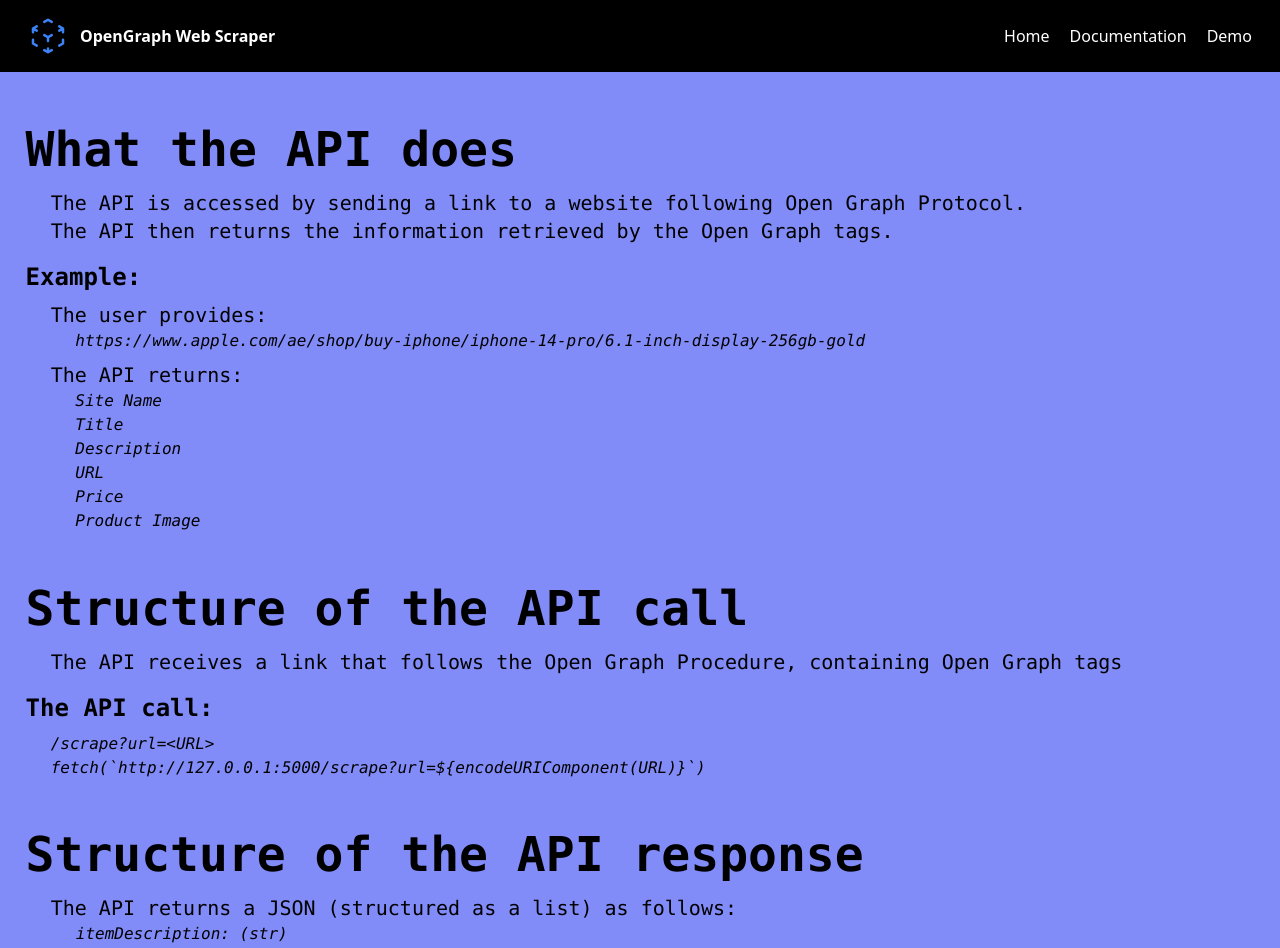
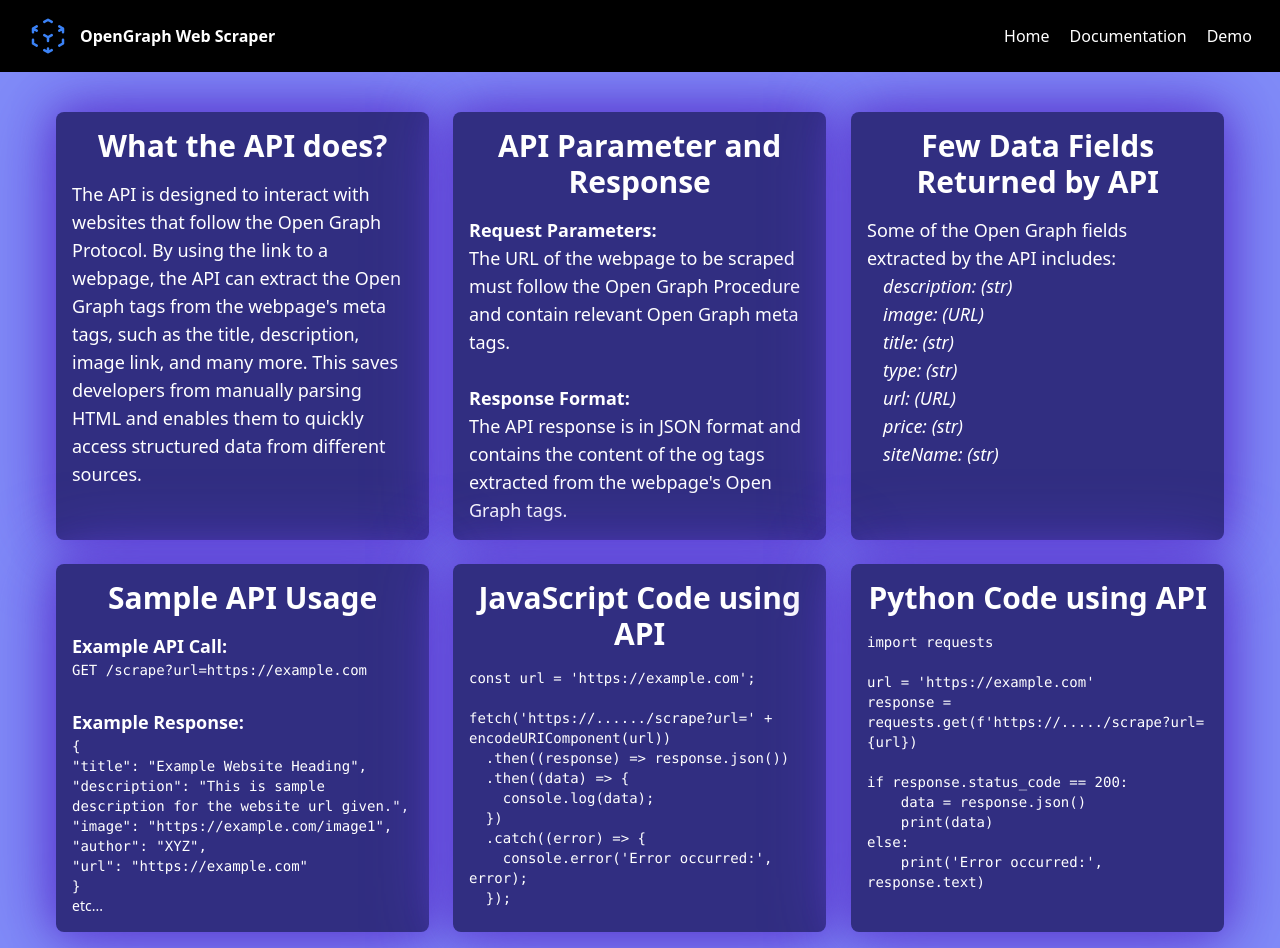
Before and after one commit to varuni24/OpenGraph-Web-Scraper, a React (Create React App) app in the folder react-frontend/: page /documentation in a window 1280 px wide. Shown: the top 948 px of the page. Built offline with nearby package versions, Linux system fonts and the light colour scheme.

Commit message:
changed the styling a bit evrywhere

```diff
--- a/react-frontend/package.json
+++ b/react-frontend/package.json
@@ -9,6 +9,7 @@
     "aos": "^2.3.4",
     "react": "^18.2.0",
     "react-dom": "^18.2.0",
+    "react-icons": "^4.10.1",
     "react-router": "^6.14.2",
     "react-router-dom": "^6.14.2",
     "react-scripts": "5.0.1",
--- a/react-frontend/src/App.js
+++ b/react-frontend/src/App.js
@@ -4,6 +4,7 @@ import HomePage from "./components/HomePage";
 import NavigationBar from "./components/NavigationBar";
 import DocumentationPage from "./components/DocumentationPage";
 import TryMePage from "./components/TryMePage";
+import FooterBar from "./components/FooterBar";
 import "./index.css";
 
 function App() {
@@ -17,6 +18,9 @@ function App() {
         <Route path="/documentation" element={<DocumentationPage />} />
         <Route path="/tryme" element={<TryMePage />} />
       </Routes>
+      <div>
+        <FooterBar />
+      </div>
     </div>
   );
 }
--- a/react-frontend/src/components/DocumentationPage.js
+++ b/react-frontend/src/components/DocumentationPage.js
@@ -1,144 +1,188 @@
-import React from 'react'
-import "../styles.css";
-import AOS from 'aos';
-import 'aos/dist/aos.css';
-
+import React from "react";
+import AOS from "aos";
+import "aos/dist/aos.css";
 
 function DocumentationPage() {
   AOS.init();
+
   return (
     <>
+      <div className="mt-0 flex items-center justify-center min-h-screen bg-indigo-400">
+        <div className="mx-10 my-20 grid grid-rows-1 grid-cols-3 gap-6 px-4 py-8">
 
+          {/* What the API does? */}
           <div
-        className="pl-[2%] font-mono text-black mb-2 scroll-smooth"
-        data-aos-duration="800">
-            <h2
-              className="text-5xl font-bold pt-[10%] mb-4"
+            className="rounded-lg shadow-md p-4 bg-indigo-900 w-full text-white"
+            style={{ boxShadow: "0 0 40px #5D3FD3, 0 0 80px #5D3FD3" }}
+            data-aos="flip-left"
             data-aos-delay="100"
-              data-aos="fade-right"
-              data-aos-duration="800">
-            What the API does
+          >
+            <h2 className="text-3xl font-bold mb-4 text-center">
+              What the API does?
             </h2>
-            <p
-              className="text-xl pl-[2%]"
+            <div className="text-lg">
+              <p>
+                The API is designed to interact with websites that follow the
+                Open Graph Protocol. By using the link to a webpage, the API can
+                extract the Open Graph tags from the webpage's meta tags, such
+                as the title, description, image link, and many more. This saves
+                developers from manually parsing HTML and enables them to
+                quickly access structured data from different sources.
+              </p>
+            </div>
+          </div>
+
+          {/* API Parameter and Response */}
+          <div
+            className="rounded-lg shadow-md p-4 bg-indigo-900 w-full text-white"
+            style={{ boxShadow: "0 0 40px #5D3FD3, 0 0 80px #5D3FD3" }}
+            data-aos="flip-left"
+            data-aos-delay="300"
+          >
+            <h2 className="text-3xl font-bold mb-4 text-center">
+              API Parameter and Response
+            </h2>
+            <div className="text-lg">
+              <p>
+                <strong>Request Parameters:</strong>
+              </p>
+              <p>
+                The URL of the webpage to be scraped must
+                follow the Open Graph Procedure and contain relevant Open Graph
+                meta tags.
+              </p>
+              <br></br>
+              <p>
+                <strong>Response Format:</strong>
+              </p>
+              <p>
+                The API response is in JSON format and contains the content of the og tags extracted
+                from the webpage's Open Graph tags.
+              </p>
+            </div>
+          </div>
+
+          {/* Few Data Fields Returned by API */}
+          <div
+            className="rounded-lg shadow-md p-4 bg-indigo-900 w-full text-white"
+            style={{ boxShadow: "0 0 40px #5D3FD3, 0 0 80px #5D3FD3" }}
+            data-aos="flip-left"
             data-aos-delay="200"
-              data-aos="fade-right"
-              data-aos-duration="800">
-            The API is accessed by sending a link to a website following Open Graph Protocol.<br/>
-            The API then returns the information retrieved by the Open Graph tags.
+          >
+            <h2 className="text-3xl font-bold mb-4 text-center">
+              Few Data Fields Returned by API
+            </h2>
+            <div className="text-lg">
+              <p>Some of the Open Graph fields extracted by the API includes:</p>
+              <p className="pl-4 mb-5 italic">
+                description: (str) <br />
+                image: (URL) <br />
+                title: (str) <br />
+                type: (str) <br />
+                url: (URL) <br />
+                price: (str) <br />
+                siteName: (str) <br />
               </p>
-            <h3
-              className="text-2xl font-bold mt-4"
-              data-aos-delay="100"
-              data-aos="fade-right"
-              data-aos-duration="800">
-              Example:
-              </h3>
-            <div className="pl-[2%]">
+            </div>
+          </div>
 
-              <h4
-                className="text-xl mt-2"
-                data-aos-delay="200"
-                data-aos="fade-right"
-                data-aos-duration="800">
-                The user provides:
-                </h4>
-              <p
-                className="italic pl-[2%]"
-                data-aos-delay="300"
-                data-aos="fade-right"
-                data-aos-duration="800">
-              https://www.apple.com/ae/shop/buy-iphone/iphone-14-pro/6.1-inch-display-256gb-gold
+          {/* Sample API Usage */}
+          <div
+            className="rounded-lg shadow-md p-4 bg-indigo-900 w-full text-white"
+            style={{ boxShadow: "0 0 40px #5D3FD3, 0 0 80px #5D3FD3" }}
+            data-aos="flip-left"
+            data-aos-delay="400"
+          >
+            <h2 className="text-3xl font-bold mb-4 text-center">
+              Sample API Usage
+            </h2>
+            <div className="text-lg">
+              <p>
+                <strong>Example API Call:</strong>
               </p>
 
-              <h4
-                className="text-xl mt-2"
-                data-aos-delay="200"
-                data-aos="fade-right"
-                data-aos-duration="800">
-                The API returns:
-                </h4>
-              <p
-                className="italic pl-[2%]"
-                data-aos-delay="300"
-                data-aos="fade-right"
-                data-aos-duration="800">
-                Site Name <br/>
-                Title<br/>
-                Description<br/>
-                URL<br/>
-                Price<br/>
-                Product Image<br/>
+              <div className="text-sm"><code>{`GET /scrape?url=https://example.com`}</code></div>
+              <br />
+              <p>
+                <strong>Example Response:</strong>
               </p>
+              <div className="text-sm" style={{ whiteSpace: "pre-wrap", overflowWrap: "break-word" }}>
+                <code>
+                  {`{
+"title": "Example Website Heading",
+"description": "This is sample description for the website url given.",
+"image": "https://example.com/image1",
+"author": "XYZ",
+"url": "https://example.com"
+}`} </code>
+              </div>
+              <p className="text-sm"> etc... </p>
+            </div>
+          </div>
+
+          {/* JavaScript Code Snippet */}
+          <div
+            className="rounded-lg shadow-md p-4 bg-indigo-900 w-full text-white"
+            style={{ boxShadow: "0 0 40px #5D3FD3, 0 0 80px #5D3FD3" }}
+            data-aos="flip-left"
+            data-aos-delay="500"
+          >
+            <h2 className="text-3xl font-bold mb-4 text-center">
+              JavaScript Code using API
+            </h2>
+            <div
+              className="text-white text-sm"
+              style={{ whiteSpace: "pre-wrap", overflowWrap: "break-word" }}
+            >
+              <code>
+                {`const url = 'https://example.com';
+
+fetch('https://....../scrape?url=' + encodeURIComponent(url))
+  .then((response) => response.json())
+  .then((data) => {
+    console.log(data);
+  })
+  .catch((error) => {
+    console.error('Error occurred:', error);
+  });`}
+              </code>
+            </div>
+          </div>
+
+          {/* Python Code Snippet */}
+          <div
+            className="rounded-lg shadow-md p-4 bg-indigo-900 w-full text-white"
+            style={{ boxShadow: "0 0 40px #5D3FD3, 0 0 80px #5D3FD3" }}
+            data-aos="flip-left"
+            data-aos-delay="600"
+          >
+            <h2 className="text-3xl font-bold mb-4 text-center">
+              Python Code using API
+            </h2>
+            <div
+              className="text-white text-sm"
+              style={{ whiteSpace: "pre-wrap", overflowWrap: "break-word" }}
+            >
+              <code>
+                {`import requests
+
+url = 'https://example.com'
+response = requests.get(f'https://...../scrape?url={url})
+
+if response.status_code == 200:
+    data = response.json()
+    print(data)
+else:
+    print('Error occurred:', response.text)`}
+              </code>
+            </div>
+          </div>
+
 
         </div>
-
-            <h2
-              className="text-5xl font-bold pt-[4%] mb-4"
-              data-aos-delay="100"
-              data-aos="fade-right"
-              data-aos-duration="800">
-              Structure of the API call
-            </h2>
-            {/* I don't like how this section is worded. Feel free to change it */}
-            <p
-              className="text-xl pl-[2%]"
-              data-aos-anchor-placement="center-bottom"
-              data-aos-delay="150" data-aos="fade-right"
-              data-aos-duration="800">
-            The API receives a link that follows the Open Graph Procedure, containing Open Graph tags <br/>
-            </p>
-
-            <h3
-              className="text-2xl font-bold mt-4 mb-2"
-              data-aos-anchor-placement="center-bottom"
-              data-aos-delay="100"
-              data-aos="fade-right"
-              data-aos-duration="800">
-              The API call:
-            </h3>
-
-            <div
-              className="italic pl-[2%]"
-              data-aos-delay="100"
-              data-aos="fade-right"
-              data-aos-duration="800">
-              /scrape?url=&lt;URL&gt; <br/>
-              fetch(`http://127.0.0.1:5000/scrape?url=$&#123;encodeURIComponent(URL)&#125;`)
-            </div>
-
-            <h2
-              className="text-5xl font-bold pt-[4%] mb-4"
-              data-aos-delay="100"
-              data-aos="fade-right"
-              data-aos-duration="800">
-              Structure of the API response
-            </h2>
-            <p
-              className="text-xl pl-[2%]"
-              data-aos-anchor-placement="center-bottom"
-              data-aos-delay="200"
-              data-aos="fade-right"
-              data-aos-duration="800">
-            The API returns a JSON (structured as a list) as follows: <br/>
-            </p>
-            <p
-              className="pl-[4%] mb-5 italic"
-              data-aos-delay="300"
-              data-aos="fade-right"
-              data-aos-duration="800">
-              itemDescription: (str) <br/>
-              itemImage: (URL) <br/>
-              itemTitle: (str) <br/>
-              itemType: (str) <br/>
-              itemUrl: (URL) <br/>
-              itemPrice: (str) <br/>
-              siteName: (str) <br/>
-
-            </p>
       </div>
     </>
   );
 }
 
-export default DocumentationPage
+export default DocumentationPage;
--- a/react-frontend/src/styles.css
+++ b/react-frontend/src/styles.css
@@ -24,7 +24,7 @@
 .hover-underline-animation-black {
   display: inline-block;
   position: relative;
-  color: black;
+  color: white;
 }
 
 .hover-underline-animation-black:after {
```
Also changed, not shown: react-frontend/src/components/FooterBar.js (added, +20 -0 lines), react-frontend/src/components/HomePage.js (+27 -20 lines), react-frontend/src/components/NavigationBar.js (+0 -12 lines), react-frontend/src/components/TryMePage.js (+133 -11 lines), 2 other files (tests, documents, lock files or other folders). Lines whose indentation alone changed are shown as unchanged.
